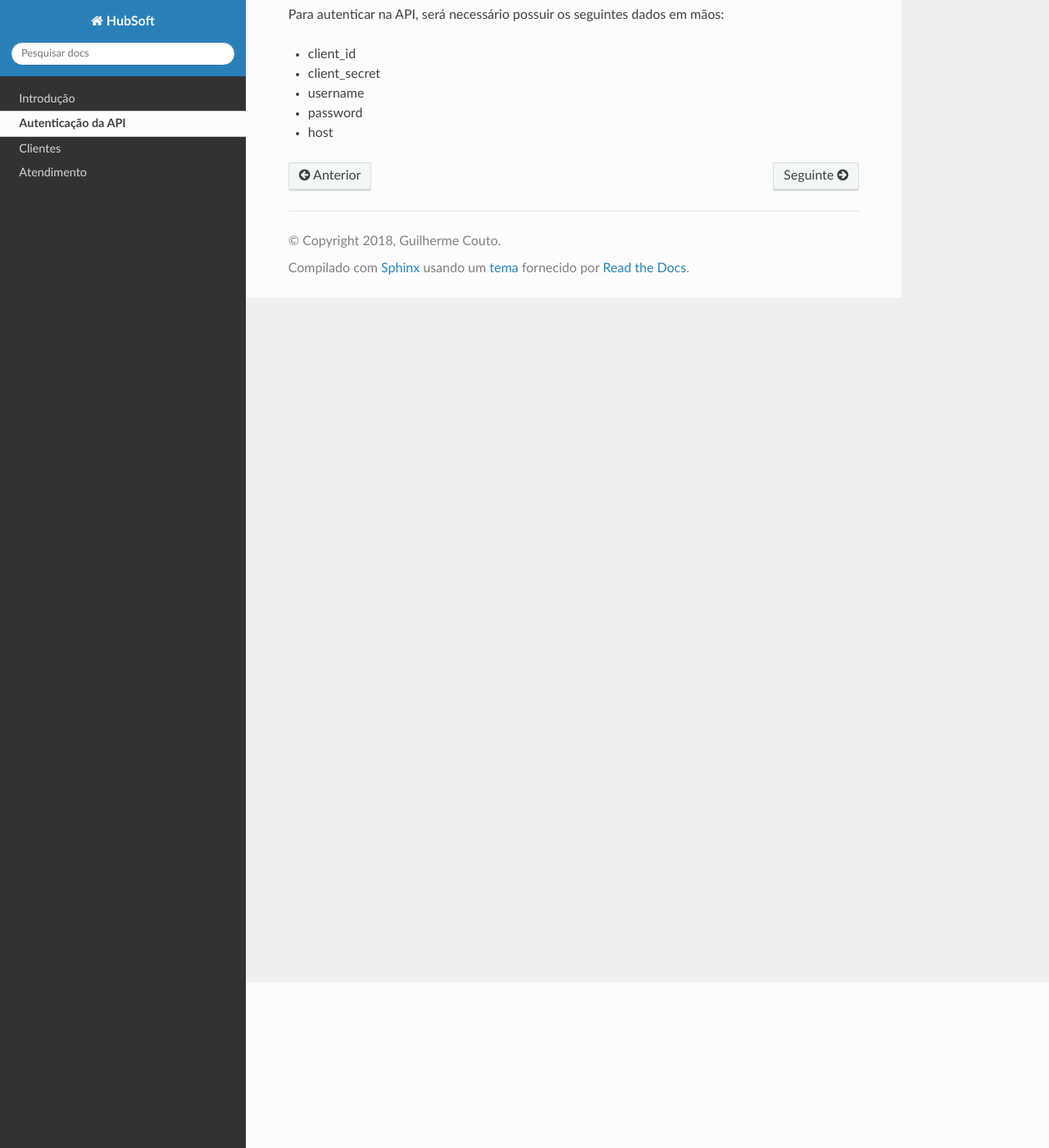
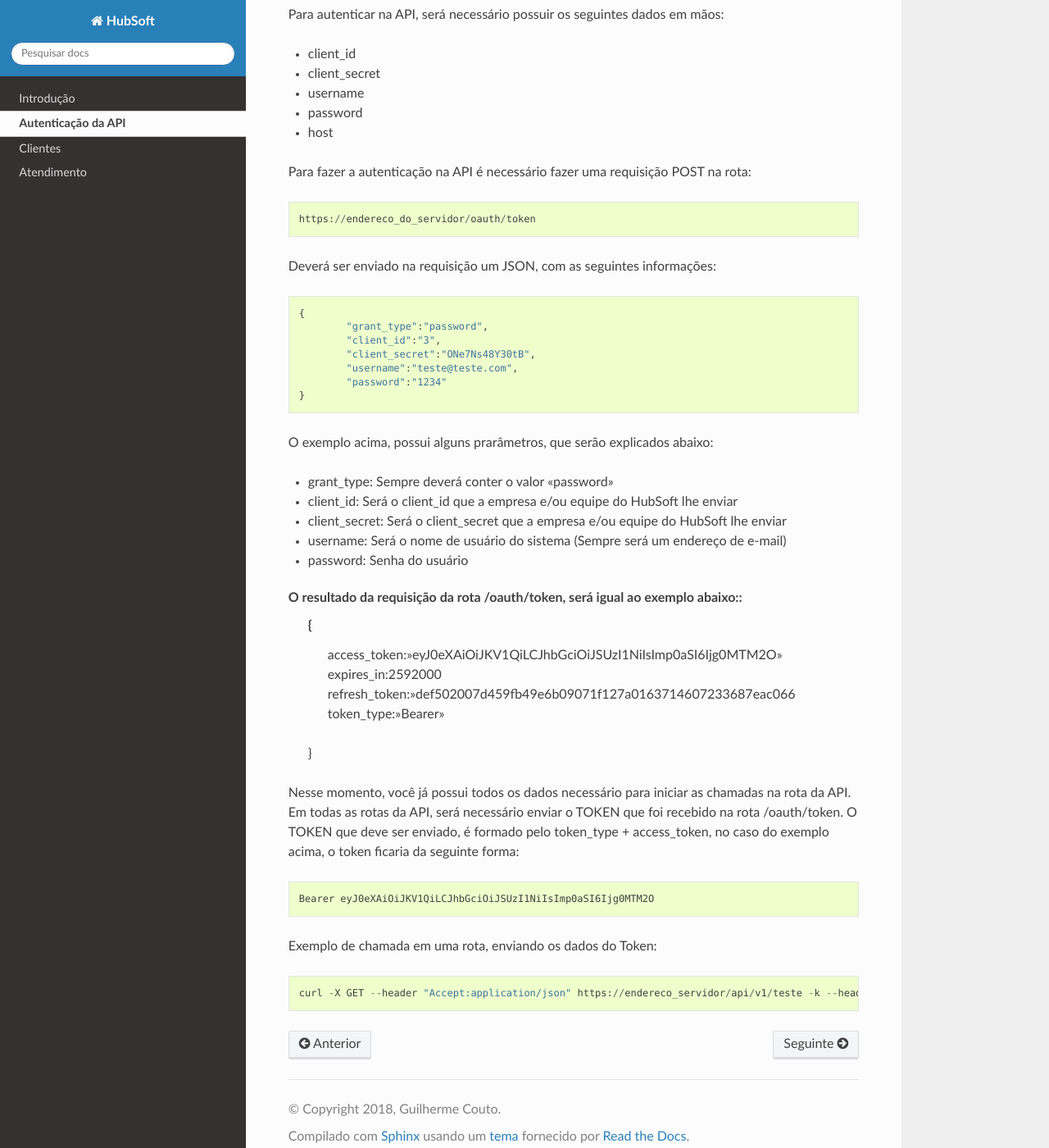
Before and after one commit to hubsoftbrasil/api, a Sphinx documentation site: the page built from docs/source/autenticacao.rst, in a window 1280 px wide and 1400 px high, scrolled down 202 px. Shown: the whole window at 82% size. Built offline with Sphinx 7.4.7 and the Read the Docs theme 2.0.0, drawn with Linux system fonts in a browser that asks for light colours.

Commit message:
Continuando documentação

```diff
--- a/docs/source/autenticacao.rst
+++ b/docs/source/autenticacao.rst
@@ -10,3 +10,43 @@ Para autenticar na API, será necessário possuir os seguintes dados em mãos:
 - username
 - password
 - host
+
+Para fazer a autenticação na API é necessário fazer uma requisição POST na rota::
+
+	https://endereco_do_servidor/oauth/token
+
+Deverá ser enviado na requisição um JSON, com as seguintes informações::
+
+	{
+		"grant_type":"password",
+		"client_id":"3",
+		"client_secret":"ONe7Ns48Y30tB",
+		"username":"teste@teste.com",
+		"password":"1234"
+	}
+
+O exemplo acima, possui alguns prarâmetros, que serão explicados abaixo:
+
+- grant_type: Sempre deverá conter o valor "password"
+- client_id: Será o client_id que a empresa e/ou equipe do HubSoft lhe enviar
+- client_secret: Será o client_secret que a empresa e/ou equipe do HubSoft lhe enviar
+- username: Será o nome de usuário do sistema (Sempre será um endereço de e-mail)
+- password: Senha do usuário
+
+O resultado da requisição da rota /oauth/token, será igual ao exemplo abaixo::
+	{
+		access_token:"eyJ0eXAiOiJKV1QiLCJhbGciOiJSUzI1NiIsImp0aSI6Ijg0MTM2O"
+		expires_in:2592000
+		refresh_token:"def502007d459fb49e6b09071f127a0163714607233687eac066
+		token_type:"Bearer"
+	}
+
+Nesse momento, você já possui todos os dados necessário para iniciar as chamadas na rota da API.
+Em todas as rotas da API, será necessário enviar o TOKEN que foi recebido na rota /oauth/token.
+O TOKEN que deve ser enviado, é formado pelo token_type + access_token, no caso do exemplo acima, o token ficaria da seguinte forma::
+
+	Bearer eyJ0eXAiOiJKV1QiLCJhbGciOiJSUzI1NiIsImp0aSI6Ijg0MTM2O
+
+Exemplo de chamada em uma rota, enviando os dados do Token::
+
+	curl -X GET --header "Accept:application/json" https://endereco_servidor/api/v1/teste -k --header "Authorization: Bearer eyJ0eXAiOiJKV1QiLCJhbGciOiJSUzI1NiIsImp0aSI6Ijg0MTM2O"
```
